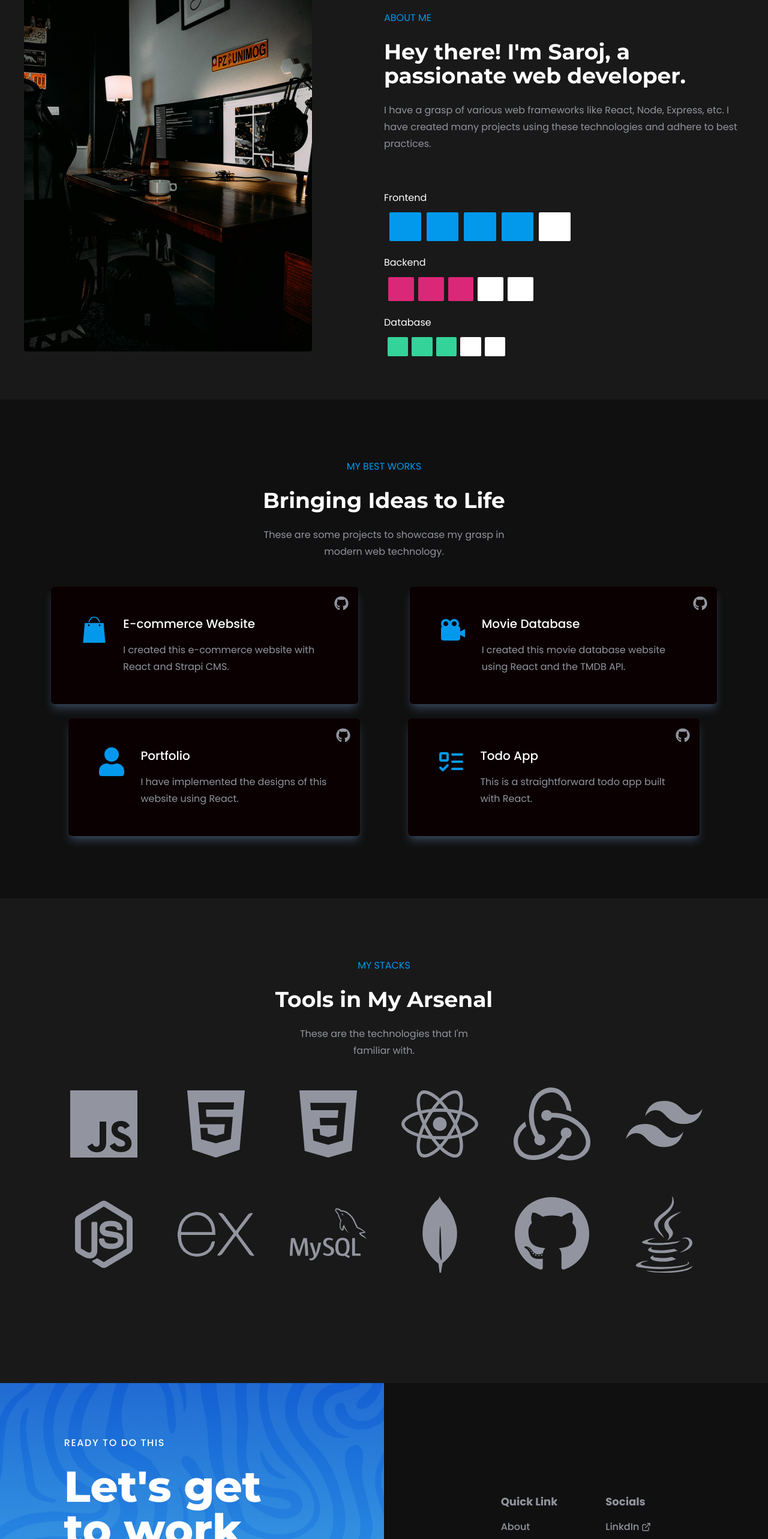
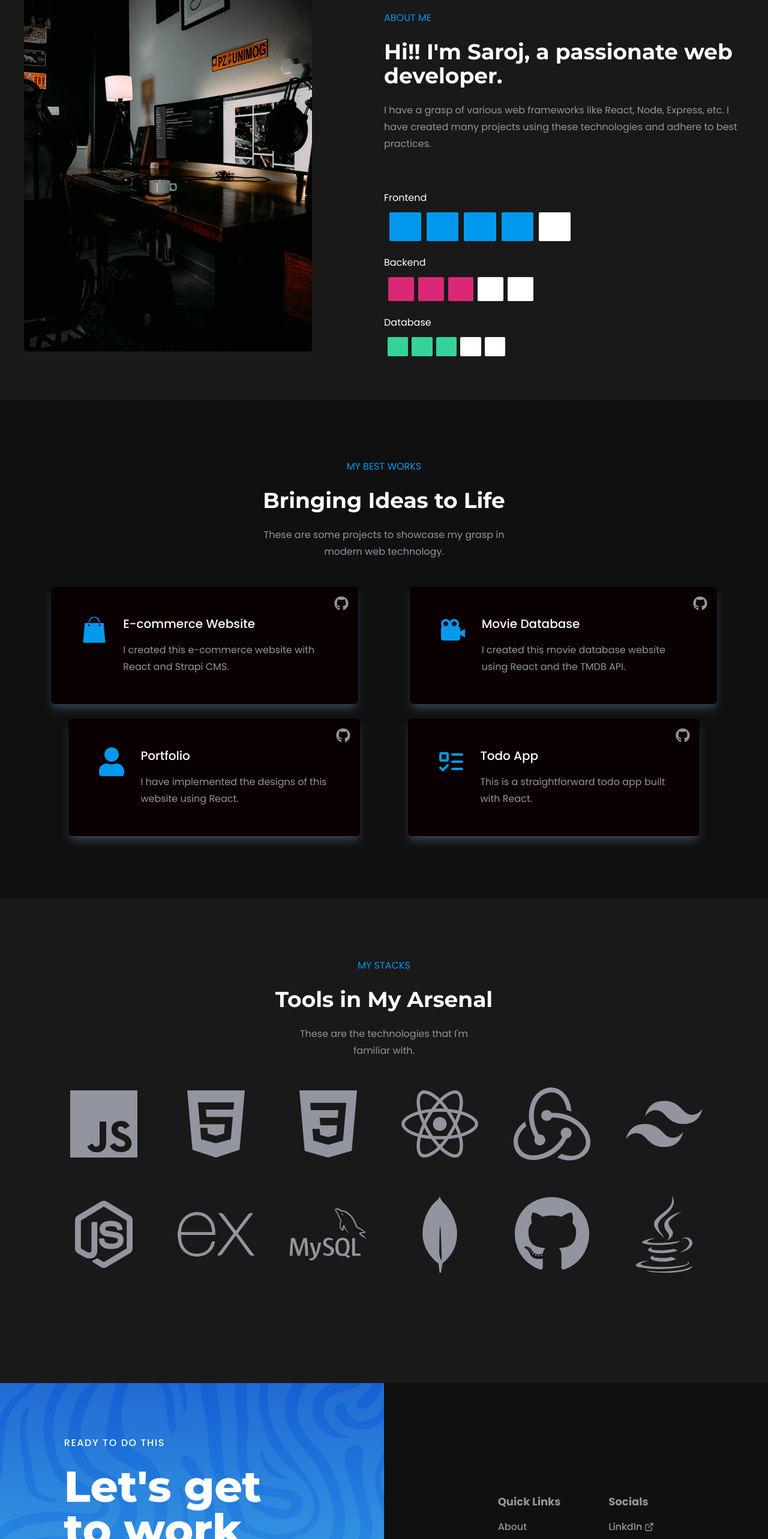
Before and after one commit to sarojdey/portfolio, a React (Vite) app: page / in a window 1280 px wide. Shown: the part 1058-3624 px from the top of the page at 60% size. Built offline with nearby package versions, Linux system fonts and the light colour scheme.

Commit message:
typo changes

```diff
--- a/src/components/AboutMe.jsx
+++ b/src/components/AboutMe.jsx
@@ -14,7 +14,7 @@ function AboutMe() {
             ABOUT ME
           </span>
           <span className="pb-6 font-font1 text-4xl font-bold leading-10 text-textwhite">
-            Hey there! I'm Saroj, a passionate web developer.
+            Hi!! I'm Saroj, a passionate web developer.
           </span>
           <span className="pb-6 leading-7 text-textgrey">
             I have a grasp of various web frameworks like React, Node, Express,
--- a/src/components/Footer.jsx
+++ b/src/components/Footer.jsx
@@ -36,7 +36,7 @@ function Footer() {
           <div className="flex h-4/5">
             <div className="flex h-full w-full flex-col justify-center p-10">
               <div className="pb-4">
-                <span className="text-lg font-bold">Quick Link</span>
+                <span className="text-lg font-bold">Quick Links</span>
               </div>
               <div className="pb-2">
                 <span className="cursor-pointer font-medium hover:text-textblue">
```
